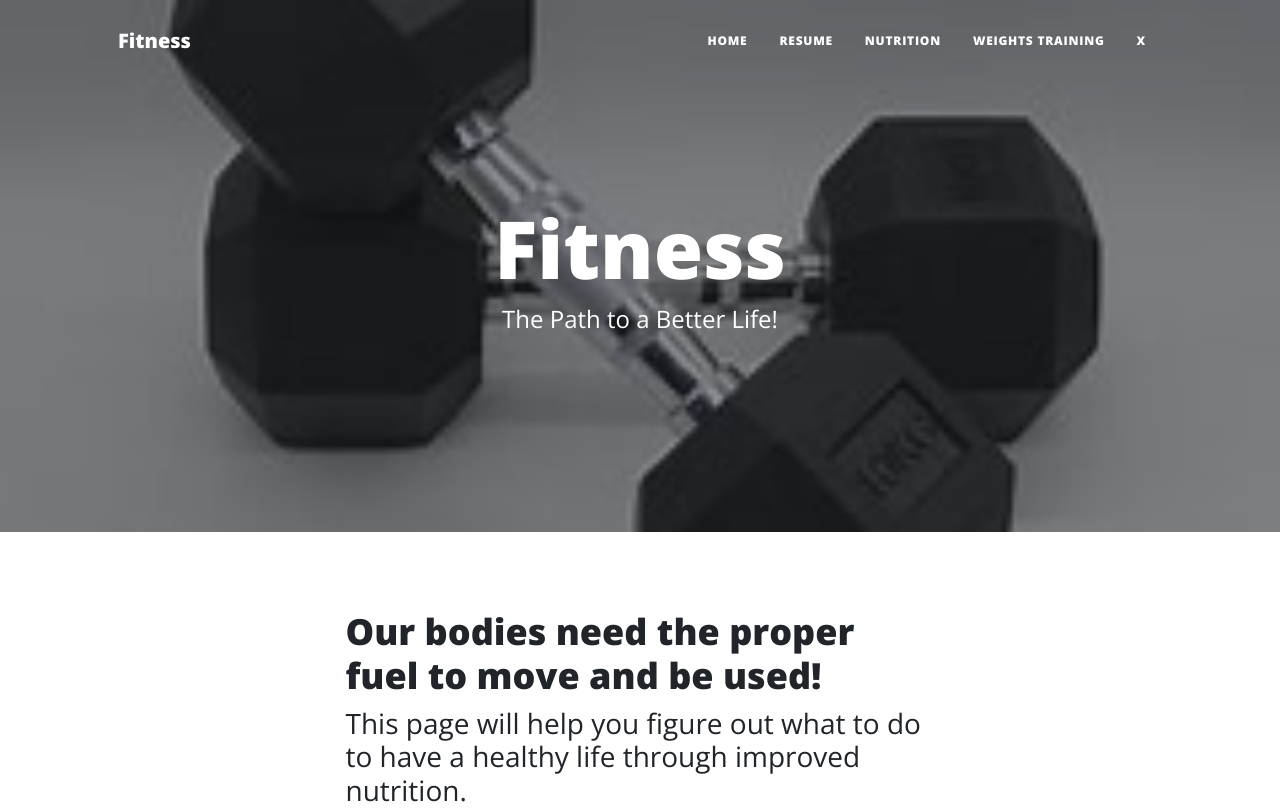
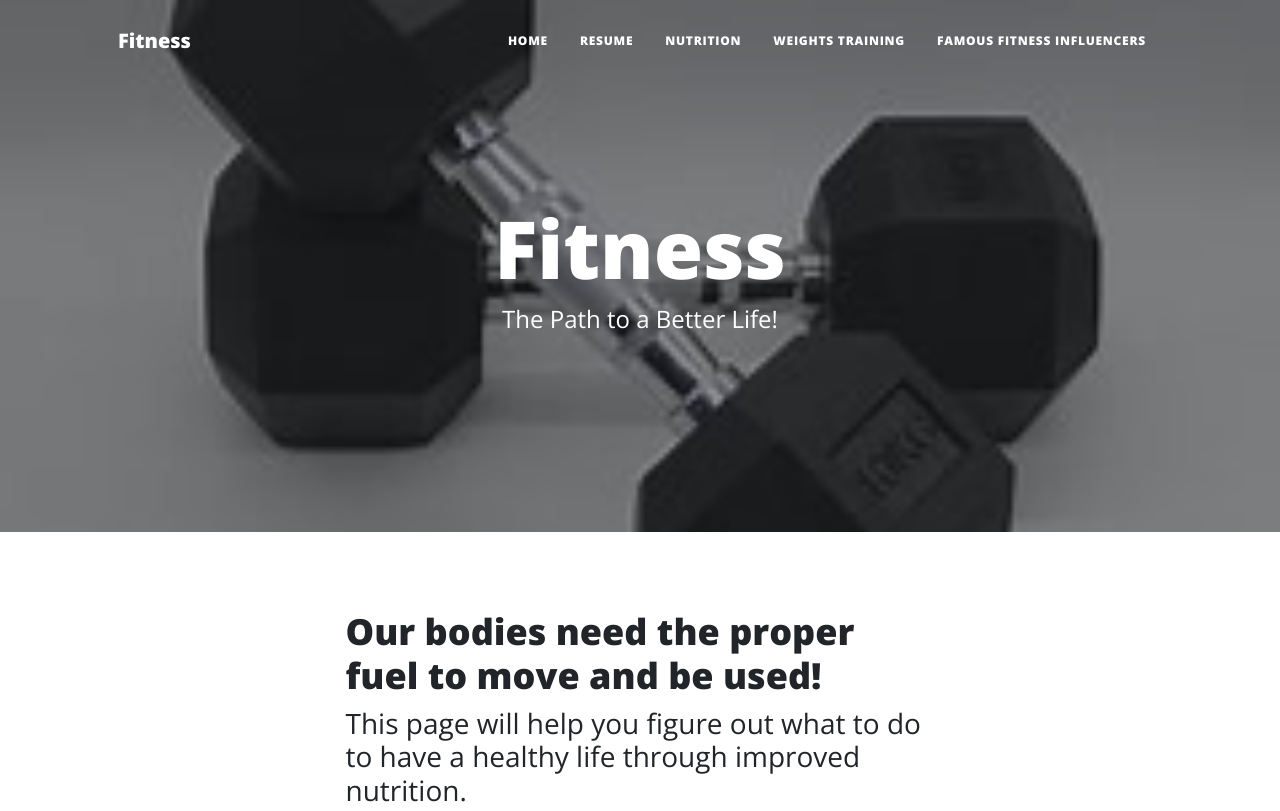
Before and after one commit to Garrettmv/Is201, a plain HTML site: page index.html in a window 1280 px wide. Shown: the top 811 px of the page. Drawn offline with nearby package versions, Linux system fonts and the light colour scheme.

Commit message:
Add files via upload

```diff
--- a/index.html
+++ b/index.html
@@ -30,7 +30,7 @@
                         <li class="nav-item"><a class="nav-link px-lg-3 py-3 py-lg-4" href="about.html">Resume</a></li>
                         <li class="nav-item"><a class="nav-link px-lg-3 py-3 py-lg-4" href="post.html">Nutrition</a></li>
                         <li class="nav-item"><a class="nav-link px-lg-3 py-3 py-lg-4" href="contact.html">Weights Training</a></li>
-                        <li class="nav-item"><a class="nav-link px-lg-3 py-3 py-lg-4" href="famous.html">X</a></li>
+                        <li class="nav-item"><a class="nav-link px-lg-3 py-3 py-lg-4" href="famous.html">Famous Fitness Influencers</a></li>
                     </ul>
                 </div>
             </div>
```
